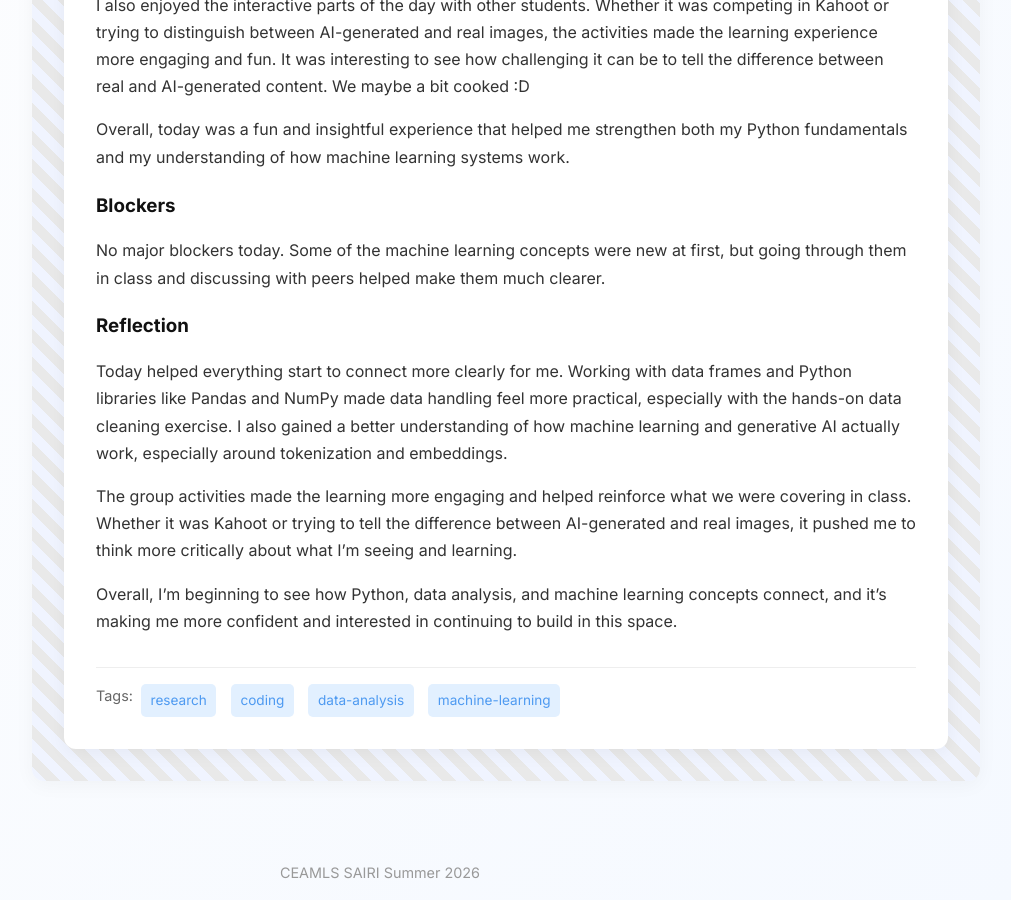
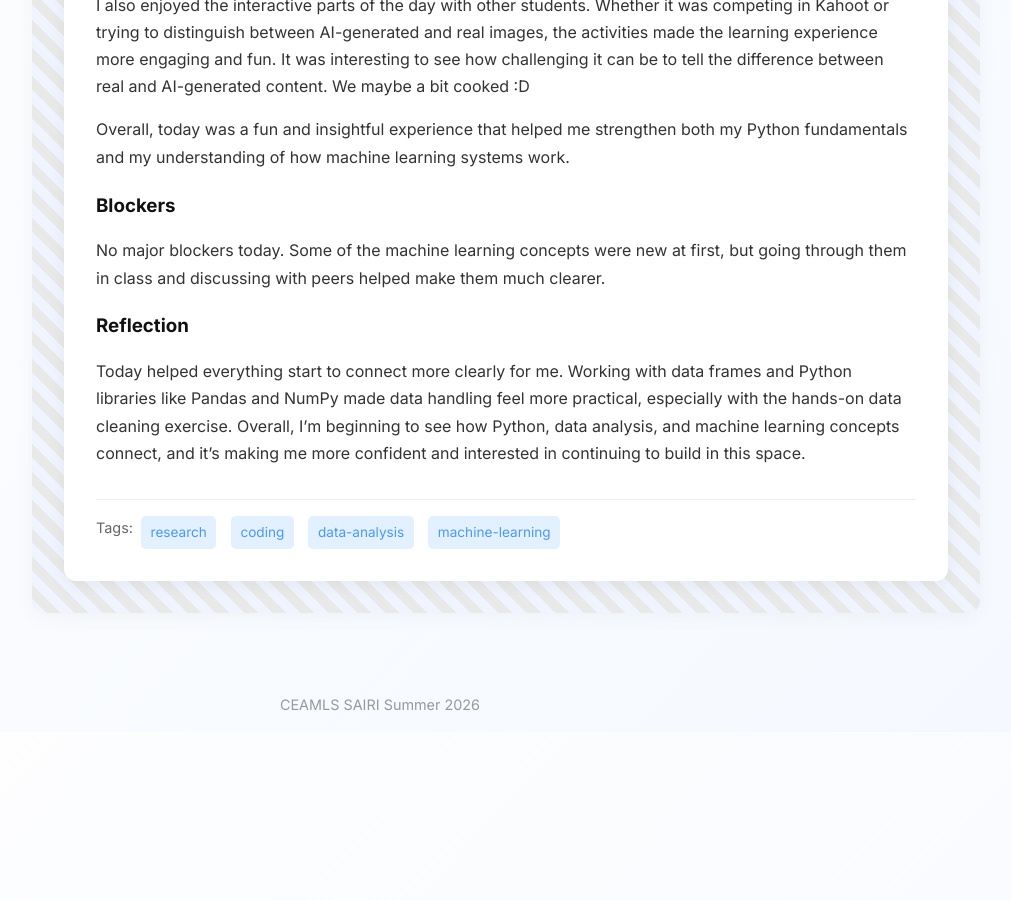
Before and after one commit to Gabbycodez/gabbycodezceamls26.github.io, a Jekyll site: the page built from _posts/2026-05-28-day-3.md, in a window 1280 px wide and 900 px high, scrolled down 632 px. Shown: the whole window, without its empty margins (260-1271 px from the left). Built offline with Jekyll 4.4.1, drawn with Linux system fonts in a browser that asks for light colours; after the commit the page ends 1364 px from its top, so only the background shows below that.

Commit message:
Update 2026-05-28-day-3.md

```diff
--- a/_posts/2026-05-28-day-3.md
+++ b/_posts/2026-05-28-day-3.md
@@ -18,9 +18,6 @@ blockers: |
   No major blockers today. Some of the machine learning concepts were new at first, but going through them in class and discussing with peers helped make them much clearer.
 
 reflection: |
-  Today helped everything start to connect more clearly for me. Working with data frames and Python libraries like Pandas and NumPy made data handling feel more practical, especially with the hands-on data cleaning exercise. I also gained a better understanding of how machine learning and generative AI actually work, especially around tokenization and embeddings.
-
-  The group activities made the learning more engaging and helped reinforce what we were covering in class. Whether it was Kahoot or trying to tell the difference between AI-generated and real images, it pushed me to think more critically about what I’m seeing and learning.
-
+  Today helped everything start to connect more clearly for me. Working with data frames and Python libraries like Pandas and NumPy made data handling feel more practical, especially with the hands-on data cleaning exercise.
   Overall, I’m beginning to see how Python, data analysis, and machine learning concepts connect, and it’s making me more confident and interested in continuing to build in this space.
 ---
```
